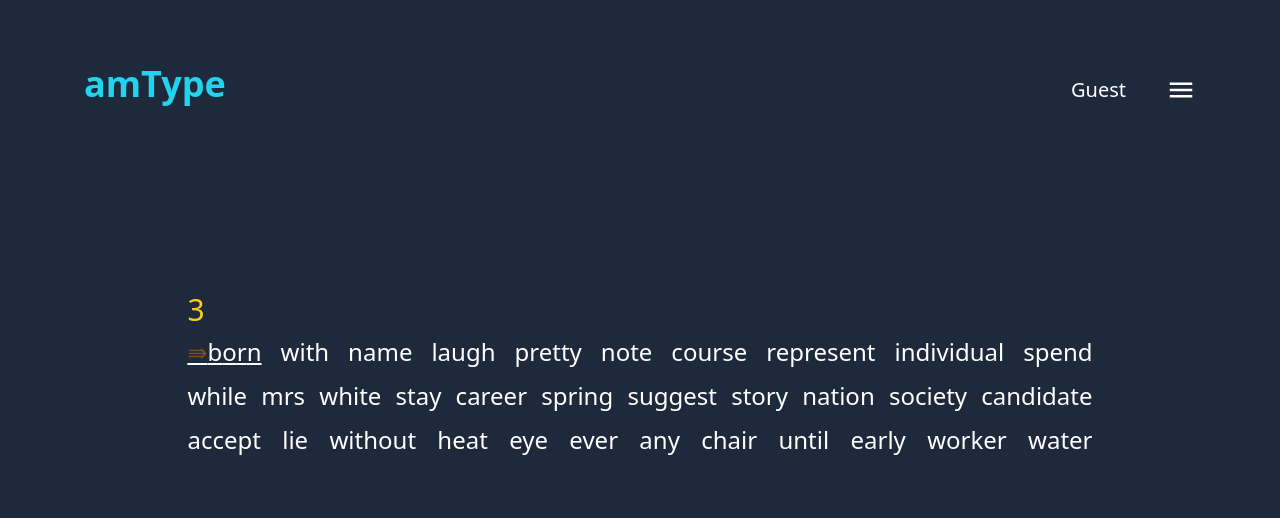
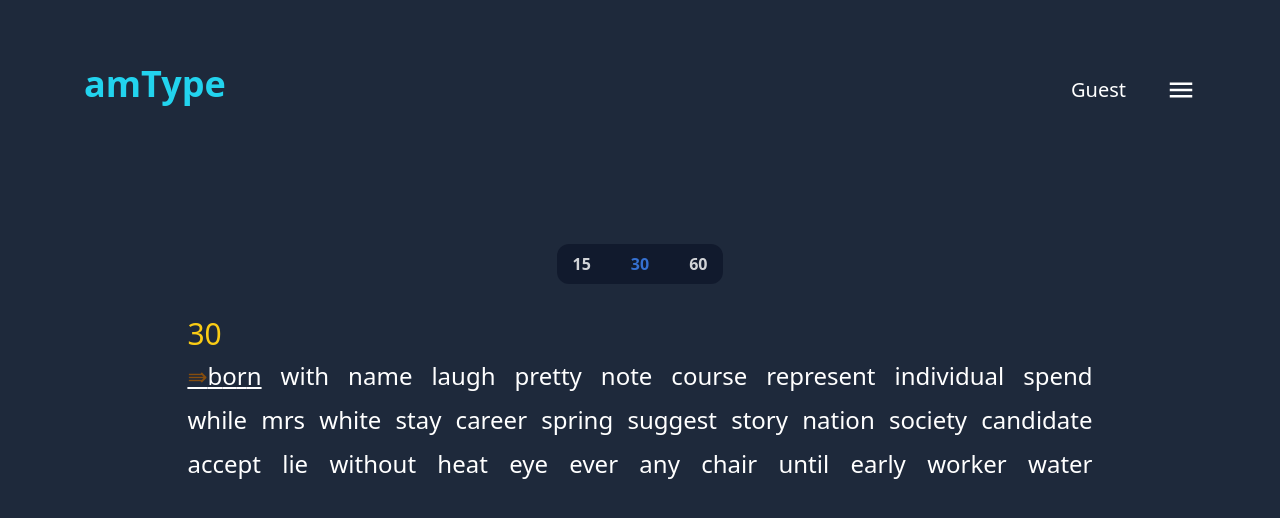
Before and after one commit to AitijhyaModak/MonkeyTypeClone, a React (Create React App) app in the folder client/: page / in a window 1280 px wide. Shown: the top 518 px of the page. Built offline with nearby package versions, Linux system fonts and the light colour scheme.

Commit message:
Added time choosing functionality

```diff
--- a/client/public/index.html
+++ b/client/public/index.html
@@ -2,42 +2,17 @@
 <html lang="en">
   <head>
     <meta charset="utf-8" />
-    <!-- <link rel="icon" href="%PUBLIC_URL%/favicon.ico" /> -->
     <meta name="viewport" content="width=device-width, initial-scale=1" />
     <meta name="theme-color" content="#000000" />
     <meta
       name="description"
       content="Web site created using create-react-app"
     />
-    <!-- <link rel="apple-touch-icon" href="%PUBLIC_URL%/logo192.png" /> -->
-    <!--
-      manifest.json provides metadata used when your web app is installed on a
-      user's mobile device or desktop. See https://developers.google.com/web/fundamentals/web-app-manifest/
-    -->
-    <!-- <link rel="manifest" href="%PUBLIC_URL%/manifest.json" /> -->
-    <!--
-      Notice the use of %PUBLIC_URL% in the tags above.
-      It will be replaced with the URL of the `public` folder during the build.
-      Only files inside the `public` folder can be referenced from the HTML.
-
-      Unlike "/favicon.ico" or "favicon.ico", "%PUBLIC_URL%/favicon.ico" will
-      work correctly both with client-side routing and a non-root public URL.
-      Learn how to configure a non-root public URL by running `npm run build`.
-    -->
-    <title>React App</title>
+    <title>amType</title>
+    <link rel="icon" type="favicon" href="favicon.ico" />
   </head>
   <body>
     <noscript>You need to enable JavaScript to run this app.</noscript>
     <div id="root"></div>
-    <!--
-      This HTML file is a template.
-      If you open it directly in the browser, you will see an empty page.
-
-      You can add webfonts, meta tags, or analytics to this file.
-      The build step will place the bundled scripts into the <body> tag.
-
-      To begin the development, run `npm start` or `yarn start`.
-      To create a production bundle, use `npm run build` or `yarn build`.
-    -->
   </body>
 </html>
--- a/client/src/App.js
+++ b/client/src/App.js
@@ -5,6 +5,7 @@ import { useDispatch } from "react-redux";
 import { setTest } from "./state/slice";
 import { useEffect, useState } from "react";
 import { useLocation } from "react-router-dom";
+import ResultPage from "./components/ResultPage/ResultPage";
 
 // function helper(words) {
 //   const shuffled = words.sort(() => 0.5 - Math.random());
@@ -16,6 +17,8 @@ export default function App() {
   const location = useLocation();
   const dispatch = useDispatch();
   const [timeLeft, setTimeLeft] = useState(30);
+  const [typePage, setTypePage] = useState(true);
+  const [resultPage, setResultPage] = useState(false);
 
   useEffect(() => {
     dispatch(setTest());
@@ -24,7 +27,18 @@ export default function App() {
   return (
     <div className="min-h-screen bg-slate-800 p-5">
       <Nav></Nav>
-      <WordContainer></WordContainer>
+      {typePage && (
+        <WordContainer
+          setResultPage={setResultPage}
+          setTypePage={setTypePage}
+        ></WordContainer>
+      )}
+      {resultPage && (
+        <ResultPage
+          setResultPage={setResultPage}
+          setTypePage={setTypePage}
+        ></ResultPage>
+      )}
     </div>
   );
 }
--- /dev/null
+++ b/client/src/components/WordContainer/TimeSelect.js
@@ -0,0 +1,33 @@
+export default function TimeSelect({ timeLeft, setTimeLeft, textAreaRef }) {
+  function onTimeSelect(amount) {
+    setTimeLeft(amount);
+    textAreaRef.current.focus();
+    return;
+  }
+
+  return (
+    <div className="mb-8 flex gap-10  bg-slate-900 w-fit mx-auto px-4 py-2 rounded-xl text-white cursor-pointer opacity-80 font-semibold">
+      <div
+        className="hover:text-green-400 transition-all ease-linear"
+        style={timeLeft === 15 ? { color: "rgb(59,130,246)" } : null}
+        onClick={() => onTimeSelect(15)}
+      >
+        15
+      </div>
+      <div
+        style={timeLeft === 30 ? { color: "rgb(59,130,246)" } : null}
+        className="hover:text-green-400 transition-all ease-linear"
+        onClick={() => onTimeSelect(30)}
+      >
+        30
+      </div>
+      <div
+        className="hover:text-green-400 transition-all ease-linear"
+        style={timeLeft === 60 ? { color: "rgb(59,130,246)" } : null}
+        onClick={() => onTimeSelect(60)}
+      >
+        60
+      </div>
+    </div>
+  );
+}
--- a/client/src/components/WordContainer/Word.js
+++ b/client/src/components/WordContainer/Word.js
@@ -1,7 +1,7 @@
 import styles from "./word.module.css";
 import { useSelector } from "react-redux";
 
-export default function Word({ index, correct, locRef }) {
+export default function Word({ index, correct, locRef, renderDash }) {
   const word = useSelector((state) => state.testReducer.wordsArray[index]);
   const wrongIndex = useSelector((state) => state.testReducer.wrongTypedIndex);
   const correctIndex = useSelector(
@@ -39,6 +39,9 @@ export default function Word({ index, correct, locRef }) {
           {i}
         </span>
       ))}
+      {renderDash && index === activeIndex && (
+        <span className="text-red-700 decoration-red-500 text-xl">☐</span>
+      )}
     </div>
   );
 }
--- a/client/src/components/WordContainer/WordContainer.js
+++ b/client/src/components/WordContainer/WordContainer.js
@@ -1,30 +1,43 @@
 import Word from "./Word";
+import TimeSelect from "./TimeSelect";
 import { useSelector, useDispatch } from "react-redux";
 import {
   incrementActiveIndex,
   setWrongIndex,
   setCorrectTypedIndex,
+  deleteAndaddWords,
+  setTime,
 } from "../../state/slice";
 import { useState, useEffect, useRef } from "react";
-import { useNavigate } from "react-router-dom";
 
-function spreadWord(wordsArray, correctIndex, locRef) {
+function spreadWord(wordsArray, correctIndex, locRef, renderDash) {
   let arr = [];
   for (let i = 0; i <= correctIndex; i++) {
-    arr.push(<Word locRef={locRef} key={i} index={i} correct={true}></Word>);
+    arr.push(
+      <Word
+        renderDash={renderDash}
+        locRef={locRef}
+        key={i}
+        index={i}
+        correct={true}
+      ></Word>
+    );
   }
   for (let i = correctIndex + 1; i < wordsArray.length; i++) {
-    arr.push(<Word locRef={locRef} key={i} index={i}></Word>);
+    arr.push(
+      <Word renderDash={renderDash} locRef={locRef} key={i} index={i}></Word>
+    );
   }
   return arr;
 }
 
-export default function WordContainer() {
-  const navigate = useNavigate();
-  const [timeLeft, setTimeLeft] = useState(3);
+export default function WordContainer({ setResultPage, setTypePage }) {
+  const [renderDash, setRenderDash] = useState(false);
+  const [timeLeft, setTimeLeft] = useState(30);
   const [testStarted, setTestStarted] = useState(false);
   const [firstDiffOfHeight, setFirstDiffOfHeight] = useState(-1.0);
   const [secondDiffOfHeight, setSecondDiffOfHeight] = useState(-1.0);
+  const [flag, setFlag] = useState(true);
   const wordContainerRef = useRef();
   const locRef = useRef();
   const textAreaRef = useRef();
@@ -35,12 +48,14 @@ export default function WordContainer() {
   const correctIndex = useSelector(
     (state) => state.testReducer.correctlyTypedTillIndex
   );
-
   const dispatch = useDispatch();
 
   useEffect(() => {
     if (!testStarted) return;
-    if (timeLeft <= 0) navigate("/results");
+    if (timeLeft <= 0) {
+      setResultPage(true);
+      setTypePage(false);
+    }
     const intervalId = setInterval(() => {
       setTimeLeft(timeLeft - 1);
     }, 1000);
@@ -52,7 +67,12 @@ export default function WordContainer() {
       dispatch(setCorrectTypedIndex(-1));
       return;
     }
+    if (flag) {
+      dispatch(setTime(timeLeft));
+      setFlag(false);
+    }
     setTestStarted(true);
+
     setIsWrong(typed[typed.length - 1] !== activeWord[typed.length - 1]);
 
     if (isWrong) {
@@ -65,7 +85,14 @@ export default function WordContainer() {
       dispatch(incrementActiveIndex());
       setTyped("");
       setIsWrong(false);
+      setRenderDash(false);
+    } else if (
+      typed.length === activeWord.length + 1 &&
+      typed[typed.length - 1] !== " "
+    ) {
+      setRenderDash(true);
     } else {
+      setRenderDash(false);
       dispatch(setCorrectTypedIndex(typed.length - 1));
     }
   }, [typed, dispatch, isWrong]);
@@ -89,8 +116,7 @@ export default function WordContainer() {
         secondDiffOfHeight !== -1.0 &&
         enterSymbolHeight - containerHeight > 0.1 + secondDiffOfHeight
       ) {
-        wordContainerRef.current.scrollTop +=
-          enterSymbolHeight - containerHeight - firstDiffOfHeight;
+        dispatch(deleteAndaddWords());
       }
     }
   });
@@ -109,26 +135,39 @@ export default function WordContainer() {
   }
 
   return (
-    <div className=" w-[73%] mx-auto mt-36 h-fit">
-      <span className="text-yellow-400 text-3xl">{timeLeft}</span>
+    <div className=" w-[73%] mx-auto mt-24 h-fit">
+      {!testStarted ? (
+        <TimeSelect
+          timeLeft={timeLeft}
+          setTimeLeft={setTimeLeft}
+          textAreaRef={textAreaRef}
+        ></TimeSelect>
+      ) : (
+        <div className="h-[4.48rem]"></div>
+      )}
+
+      <span className="text-yellow-400 text-3xl ">{timeLeft}</span>
       <div
         className="flex  text-white text-2xl h-[8rem] mt-2"
         onClick={makeTextAreaActive}
       >
         <textarea
-          className="h-[0px] w-0"
+          className="h-[0px] w-0 peer"
           value={typed}
           onChange={onTextAreaChange}
           autoFocus
           ref={textAreaRef}
         ></textarea>
         <div
-          className="flex gap-3 justify-between flex-wrap overflow-hidden h-[8rem] "
+          className="flex gap-3 justify-between flex-wrap overflow-hidden h-[8rem] peer-[:not(:focus)]:opacity-15 transition-all ease-linear"
           ref={wordContainerRef}
         >
-          {spreadWord(testData.wordsArray, correctIndex, locRef).map(
-            (item) => item
-          )}
+          {spreadWord(
+            testData.wordsArray,
+            correctIndex,
+            locRef,
+            renderDash
+          ).map((item) => item)}
         </div>
       </div>
     </div>
```
Also changed, not shown: client/src/components/ResultPage/ResultPage.js (+28 -12 lines), client/src/state/slice.js (+35 -8 lines), client/src/components/WordContainer/copy.txt (added), 1 other file (tests, documents, lock files or other folders).
